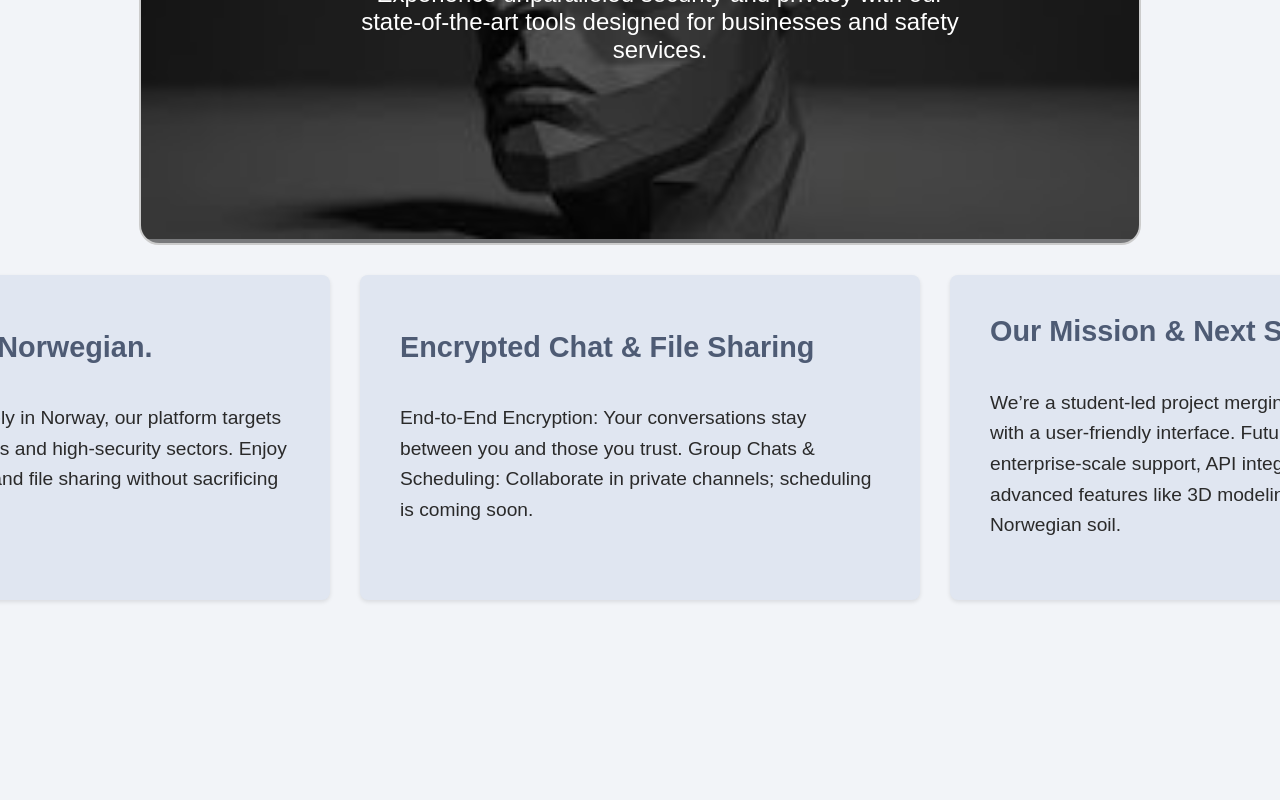
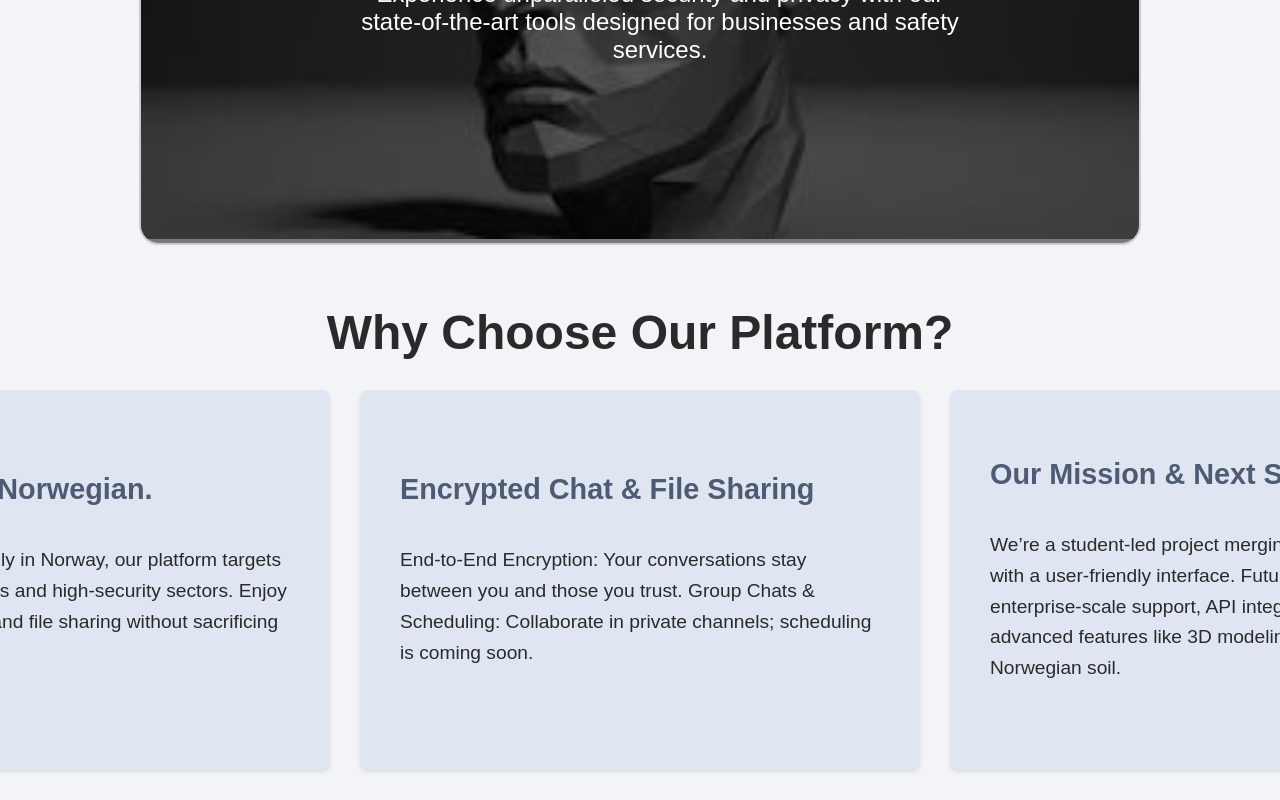
Before and after one commit to datamann1013/Chat-Application, a React (Vite) app in the folder Chat-application-frontend/: page / in a window 1280 px wide. Shown: the part 440-1240 px from the top of the page. Before the commit the page ends 1070 px from the top, so only its background shows below. Built offline with nearby package versions, Linux system fonts and the light colour scheme.

Commit message:
Fixed a header for the abstracted boxes, and some variables.css

```diff
--- a/Chat-application-frontend/src/components/ThreeBoxSection.css
+++ b/Chat-application-frontend/src/components/ThreeBoxSection.css
@@ -1,35 +1,48 @@
+.three-box-wrapper {
+    margin: 60px auto;
+    max-width: 1200px;
+    padding: 0 20px 30px;
+    text-align: center;
+}
+
 .three-box-container {
     display: flex;
     justify-content: center;
     align-items: stretch;
     gap: 30px;
-    margin: 30px auto;
-    padding: 0 20px 30px;
 }
+
+.three-box-heading {
+    font-size: 3rem;
+    margin-bottom: 30px;
+
+}
+
 
 .box {
     flex: 0 0 40%;
     max-width: 480px;
-    background-color: #e0e6f1;
+    min-height: 300px;
+    background-color: var(--background-contrast-color);
     border-radius: 8px;
     box-shadow: 0 2px 4px rgba(0,0,0,0.1);
     padding: 40px;
     display: flex;
     flex-direction: column;
-    align-items: flex-start;
     justify-content: center;
+    text-align: left;
 }
 
 .box h2 {
     margin-top: 0;
     font-size: 1.8rem;
     margin-bottom: 20px;
-    color: #4e5b74;
+    color: var(--header-text-color);
 }
 
 .box p {
     font-size: 1.2rem;
-    color: #2a2a2a;
+    color: var(--text-color);
     line-height: 1.6;
 }
 
@@ -42,7 +55,7 @@
     }
     .box {
         flex: 0 0 auto;
-        width: 100%;
+        max-width: 100%;
         margin-bottom: 20px;
         min-height: auto; /* remove forced 50vh if you prefer for mobile */
     }
--- a/Chat-application-frontend/src/components/ThreeBoxSection.tsx
+++ b/Chat-application-frontend/src/components/ThreeBoxSection.tsx
@@ -7,13 +7,18 @@ interface BoxItem {
 
 interface ThreeBoxSectionProps {
     items: BoxItem[];
+    heading?: string; // Optional heading prop, defaults to "Why Choose Our Platform?"
 }
 
-export default function ThreeBoxSection({ items }: ThreeBoxSectionProps) {
-    // We’ll display the first three items to match "three boxes" requirement.
+export default function ThreeBoxSection({
+                                            items,
+                                            heading = "Why Choose Our Platform?",
+                                        }: ThreeBoxSectionProps) {
     const visibleItems = items.slice(0, 3);
 
     return (
+        <div className="three-box-wrapper">
+            <h2 className="three-box-heading">{heading}</h2>
             <div className="three-box-container">
                 {visibleItems.map((item, idx) => (
                     <div className="box" key={idx}>
@@ -22,5 +27,6 @@ export default function ThreeBoxSection({ items }: ThreeBoxSectionProps) {
                     </div>
                 ))}
             </div>
+        </div>
     );
 }
--- a/Chat-application-frontend/src/styles/variables.css
+++ b/Chat-application-frontend/src/styles/variables.css
@@ -6,5 +6,7 @@
     --card-bg: #4e5b74;
     --button-color: #4e5b74;
     --button-border: #ccc;
+    --header-text-color: #4e5b74;
+    --background-contrast-color: #e0e6f1 ;
     --button-font-size: 1rem;
 }
```
Lines whose indentation alone changed are shown as unchanged.
